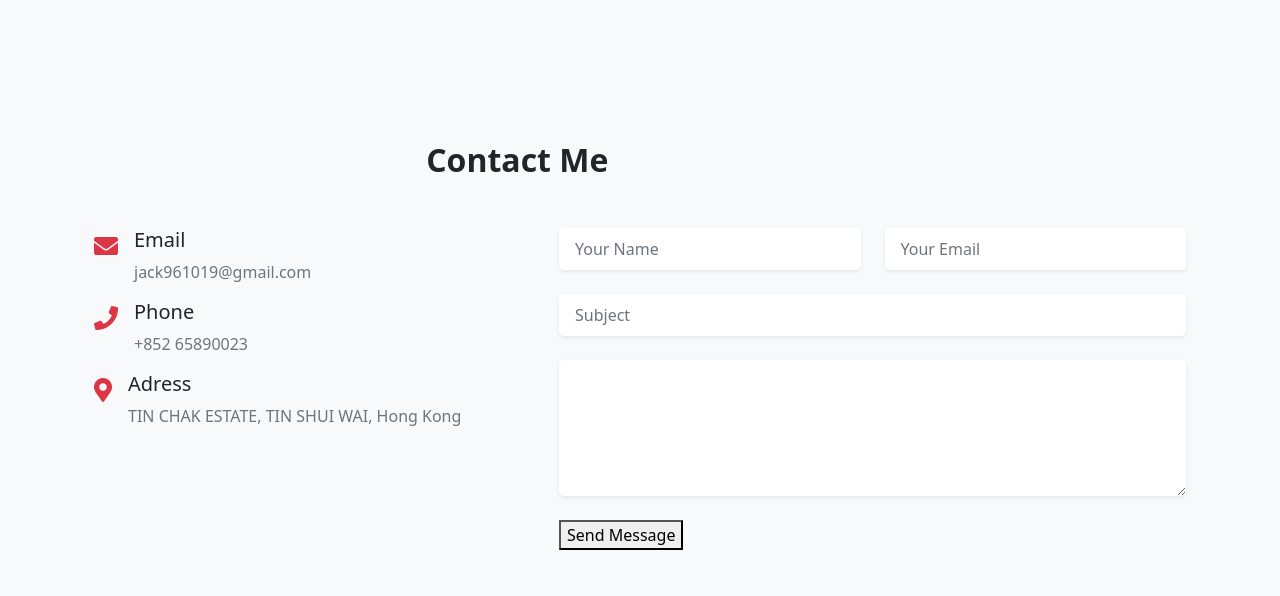
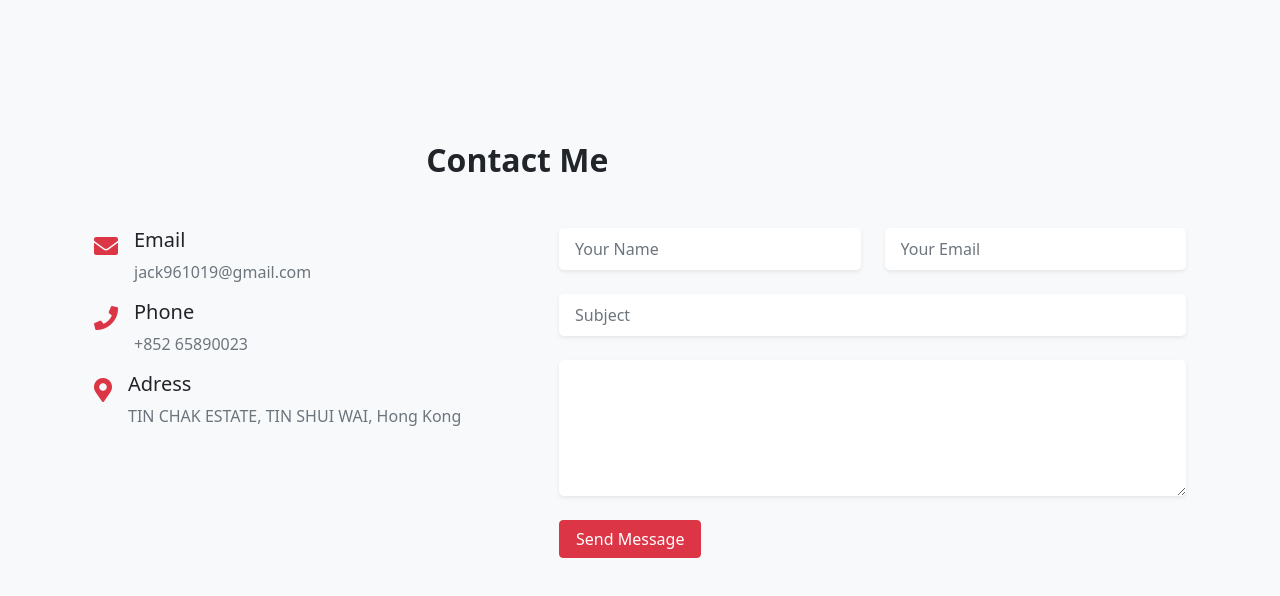
Before and after one commit to VictorYeung0725/Personal-Portfolio-testing-version-with-bootstrap-5, a plain HTML site: page index.html in a window 1280 px wide. Shown: the part 1783-2379 px from the top of the page. Drawn offline with Linux system fonts and the light colour scheme.

Commit message:
fix the btn style

```diff
--- a/index.html
+++ b/index.html
@@ -197,7 +197,7 @@
                 </div>
                 <div class="row">
                   <div class="col-lg-12">
-                    <button type="submit" calss="btn btn-danger px-3">Send Message</button>
+                    <button type="submit" class="btn btn-danger px-3">Send Message</button>
                   </div>
                 </div>
               </form>
```
